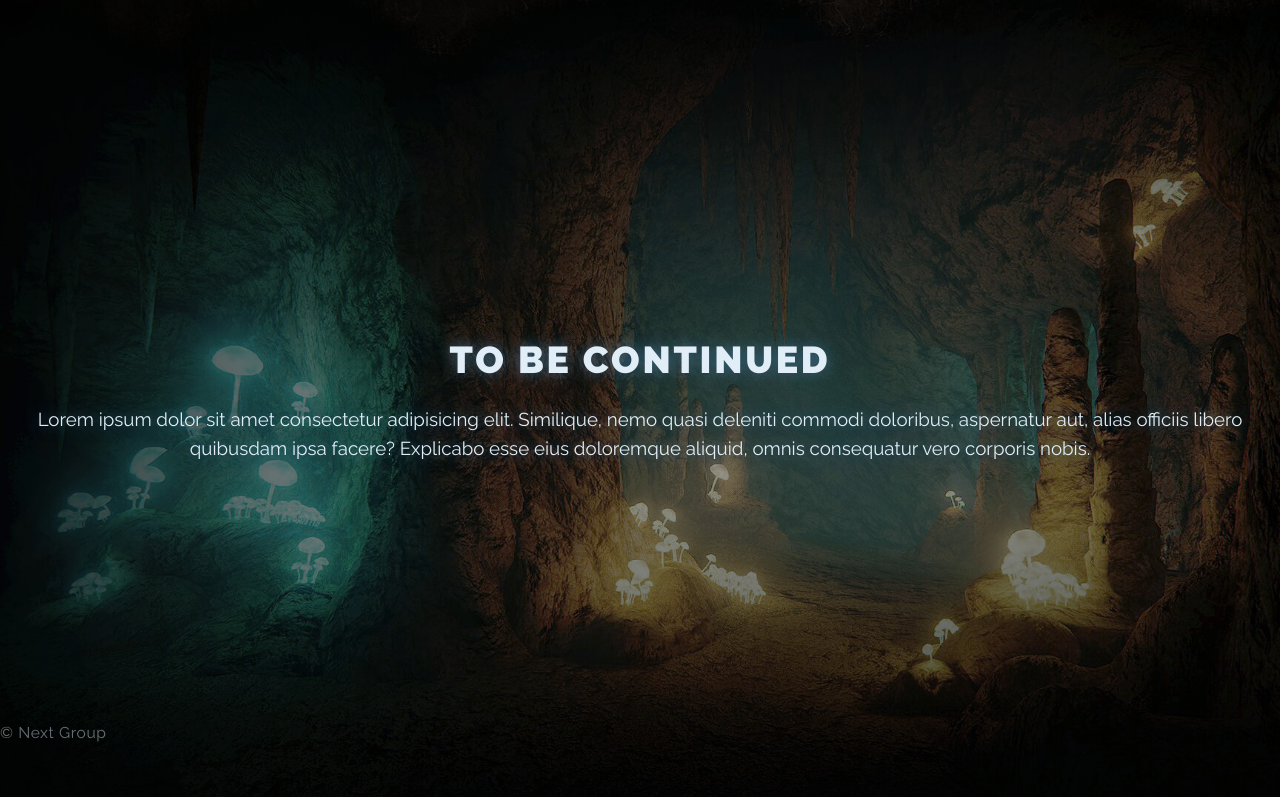
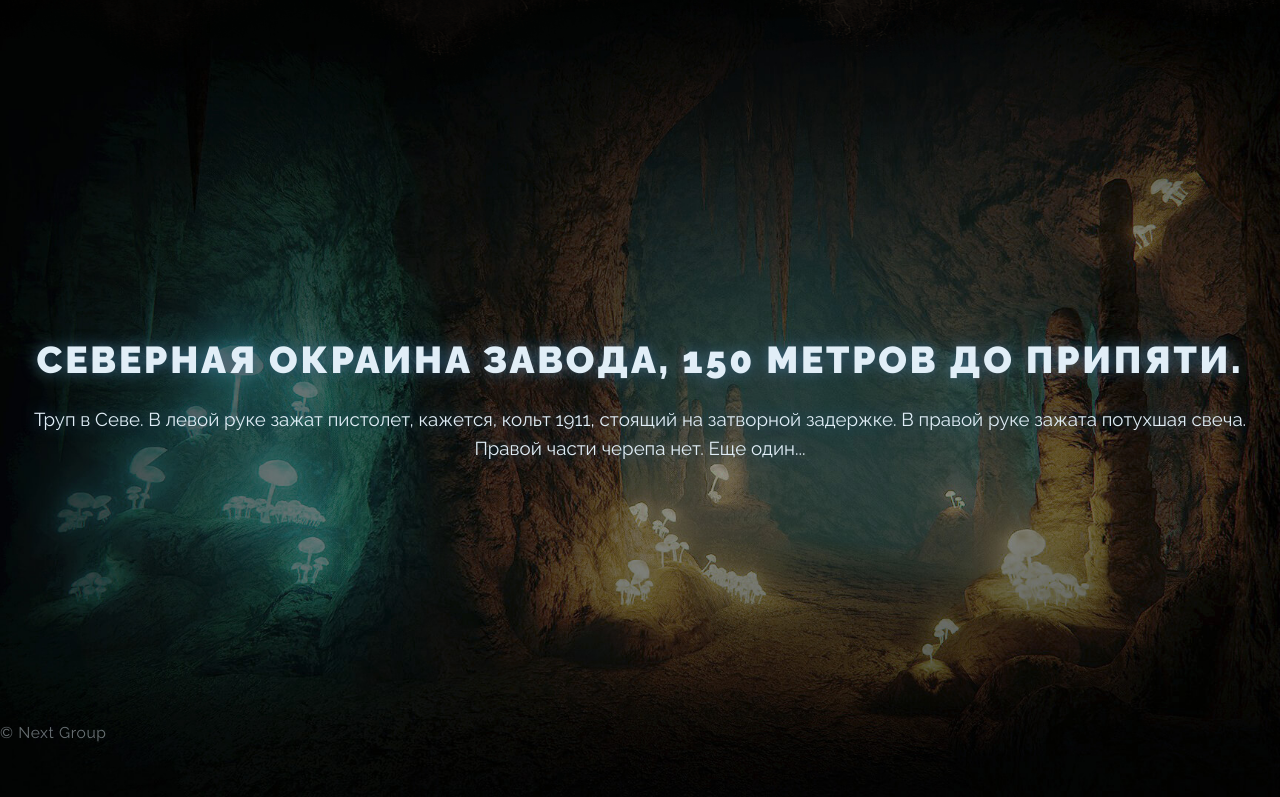
Before and after one commit to Nextgg/StalkerViteVanila, a website built with Vite: page index.html in a window 1280 px wide. Shown: the part 803-1600 px from the top of the page. Built offline with nearby package versions, Linux system fonts and the light colour scheme.

```diff
--- a/index.html
+++ b/index.html
@@ -28,9 +28,9 @@
 
             <article class="main-article" style="background-image: url(./img/dungeon.jpg);">
                 <div class="main-article__content">
-                    <h2 class="main-article__header"> to be continued</h2>
+                    <h2 class="main-article__header"> Северная окраина завода, 150 метров до Припяти.</h2>
                     <p class="main-article__paragraph">
-                        Lorem ipsum dolor sit amet consectetur adipisicing elit. Similique, nemo quasi deleniti commodi doloribus, aspernatur aut, alias officiis libero quibusdam ipsa facere? Explicabo esse eius doloremque aliquid, omnis consequatur vero corporis nobis.
+                        Труп в Севе. В левой руке зажат пистолет, кажется, кольт 1911, стоящий на затворной задержке. В правой руке зажата потухшая свеча. Правой части черепа нет. Еще один...
                     </p>
                     <div class="copy">© Next Group</div>
                 </div>
```
